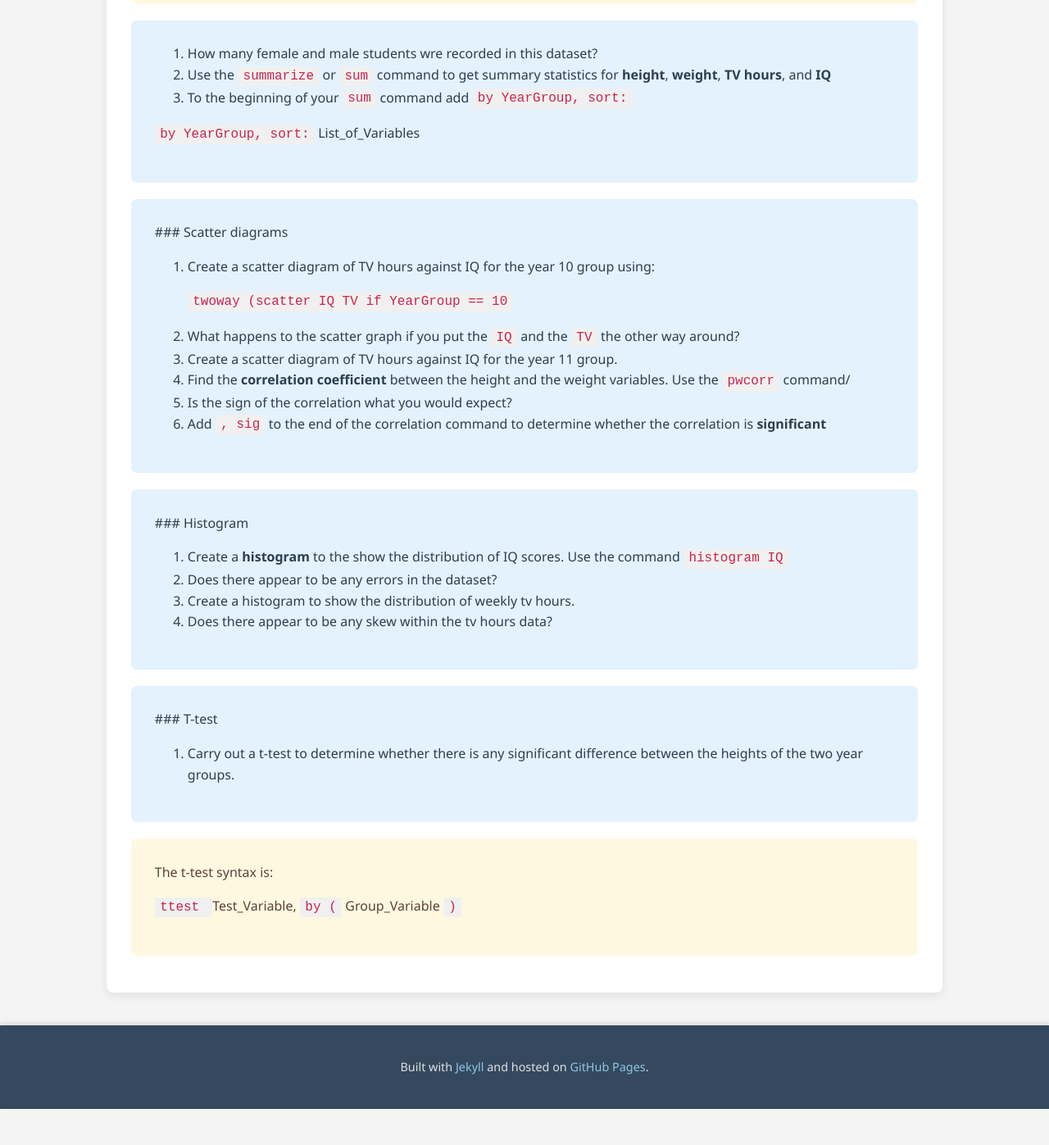
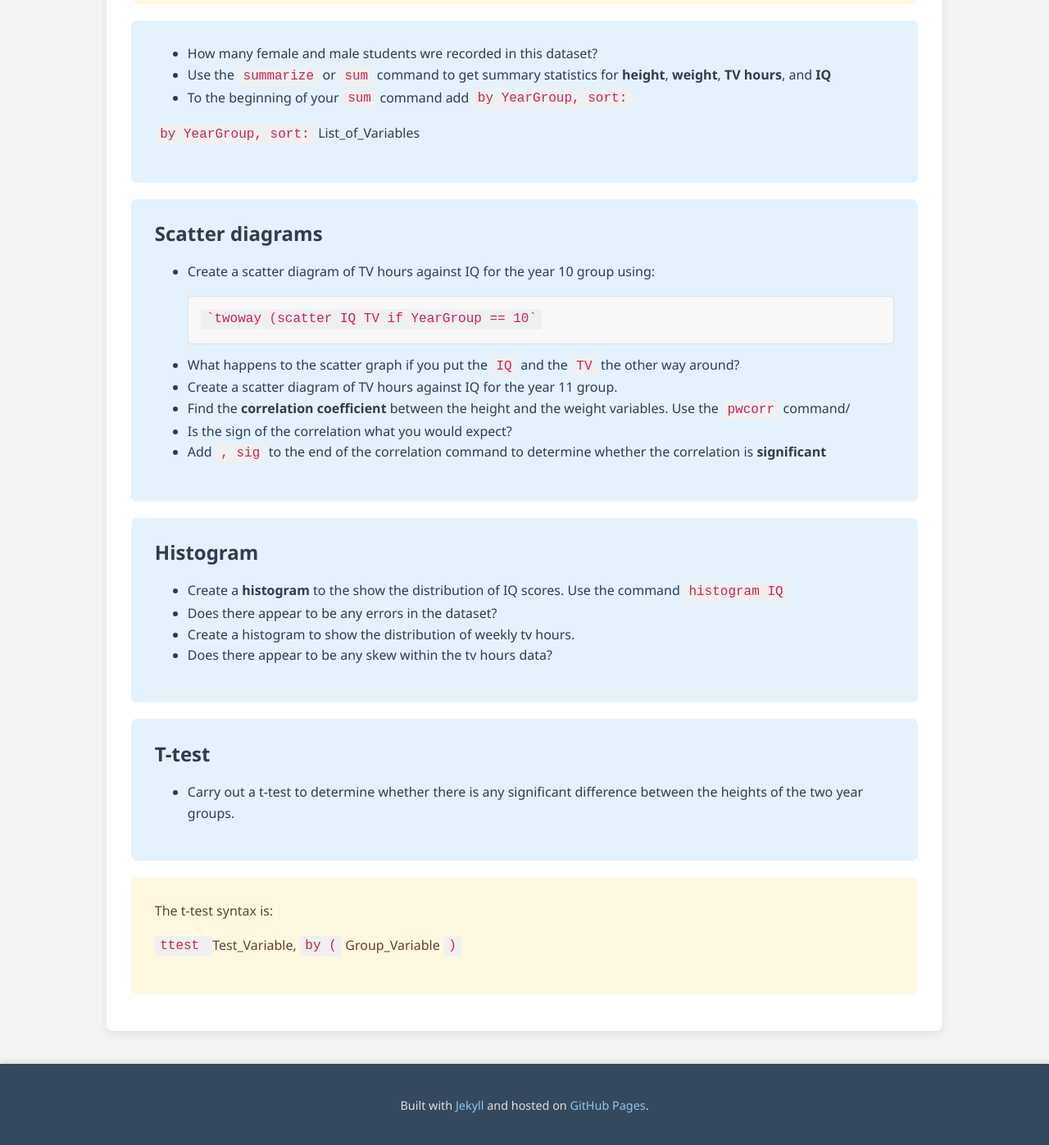
Before and after one commit to probe973/dev-5005a, a Jekyll site: the page built from index.md, in a window 1280 px wide and 1400 px high, scrolled down 787 px. Shown: the top 1397 px of the window at 82% size. Built offline with Jekyll 4.4.1, drawn with Linux system fonts in a browser that asks for light colours; before the commit the page ends 2140 px from its top, so only the background shows below that; part of the change alters nothing that is shown.

Commit message:
Update index.md

```diff
--- a/index.md
+++ b/index.md
@@ -9,15 +9,15 @@ In this helpdesk you can ask questions about the use of Stata in your course or
 
 <div class="instructions" markdown="1">
 
-1. Open Stata
-2. Download <a href="exploreschool.dta">here</a> the datafile
-3. Open this file in stata
+* Open Stata
+* Download <a href="exploreschool.dta">here</a> the datafile
+* Open this file in stata
 
 The data contains some information recorded by a school several years ago.
 
-4. Use the command `br`
-5. Comment on what is contained in the dataset.
-6. Use the `table` command to find how many students were each of the year groups recorded.
+* Use the command `br`
+* Comment on what is contained in the dataset.
+* Use the `table` command to find how many students were each of the year groups recorded.
 
 </div>
 
@@ -31,46 +31,43 @@ The `table` command can be used with the following syntax:
 
 <div class="instructions" markdown="1">
 
-  7. How many female and male students wre recorded in this dataset?
-  8. Use the `summarize` or `sum` command to get summary statistics for **height**, **weight**, **TV hours**, and **IQ**
-  9. To the beginning of your `sum` command add `by YearGroup, sort:`
+* How many female and male students wre recorded in this dataset?
+* Use the `summarize` or `sum` command to get summary statistics for **height**, **weight**, **TV hours**, and **IQ**
+* To the beginning of your `sum` command add `by YearGroup, sort:`
 
 `by YearGroup, sort:` List_of_Variables
 
 </div>
 
 <div class="instructions" markdown="1">
+## Scatter diagrams
 
-  ### Scatter diagrams
-
-  10. Create a scatter diagram of TV hours against IQ for the year 10 group using:
+* Create a scatter diagram of TV hours against IQ for the year 10 group using:
 
       `twoway (scatter IQ TV if YearGroup == 10`
 
-11. What happens to the scatter graph if you put the `IQ` and the `TV` the other way around?
-12. Create a scatter diagram of TV hours against IQ for the year 11 group.
-13. Find the **correlation coefficient** between the height and the weight variables.  Use the `pwcorr` command/
-14. Is the sign of the correlation what you would expect?
-15. Add `, sig` to the end of the correlation command to determine whether the correlation is **significant**
+* What happens to the scatter graph if you put the `IQ` and the `TV` the other way around?
+* Create a scatter diagram of TV hours against IQ for the year 11 group.
+* Find the **correlation coefficient** between the height and the weight variables.  Use the `pwcorr` command/
+* Is the sign of the correlation what you would expect?
+* Add `, sig` to the end of the correlation command to determine whether the correlation is **significant**
 
 </div>
 
 <div class="instructions" markdown="1">
+## Histogram
 
-  ### Histogram
-
-  16. Create a **histogram** to the show the distribution of IQ scores.  Use the command `histogram IQ`
-  17. Does there appear to be any errors in the dataset?
-  18. Create a histogram to show the distribution of weekly tv hours.
-  19. Does there appear to be any skew within the tv hours data?
+* Create a **histogram** to the show the distribution of IQ scores.  Use the command `histogram IQ`
+* Does there appear to be any errors in the dataset?
+* Create a histogram to show the distribution of weekly tv hours.
+* Does there appear to be any skew within the tv hours data?
 
 </div>
 
 <div class="instructions" markdown="1">
+## T-test
 
-  ### T-test
-
-20. Carry out a t-test to determine whether there is any significant difference between the heights of the two year groups.
+* Carry out a t-test to determine whether there is any significant difference between the heights of the two year groups.
 
 </div>
 
```
